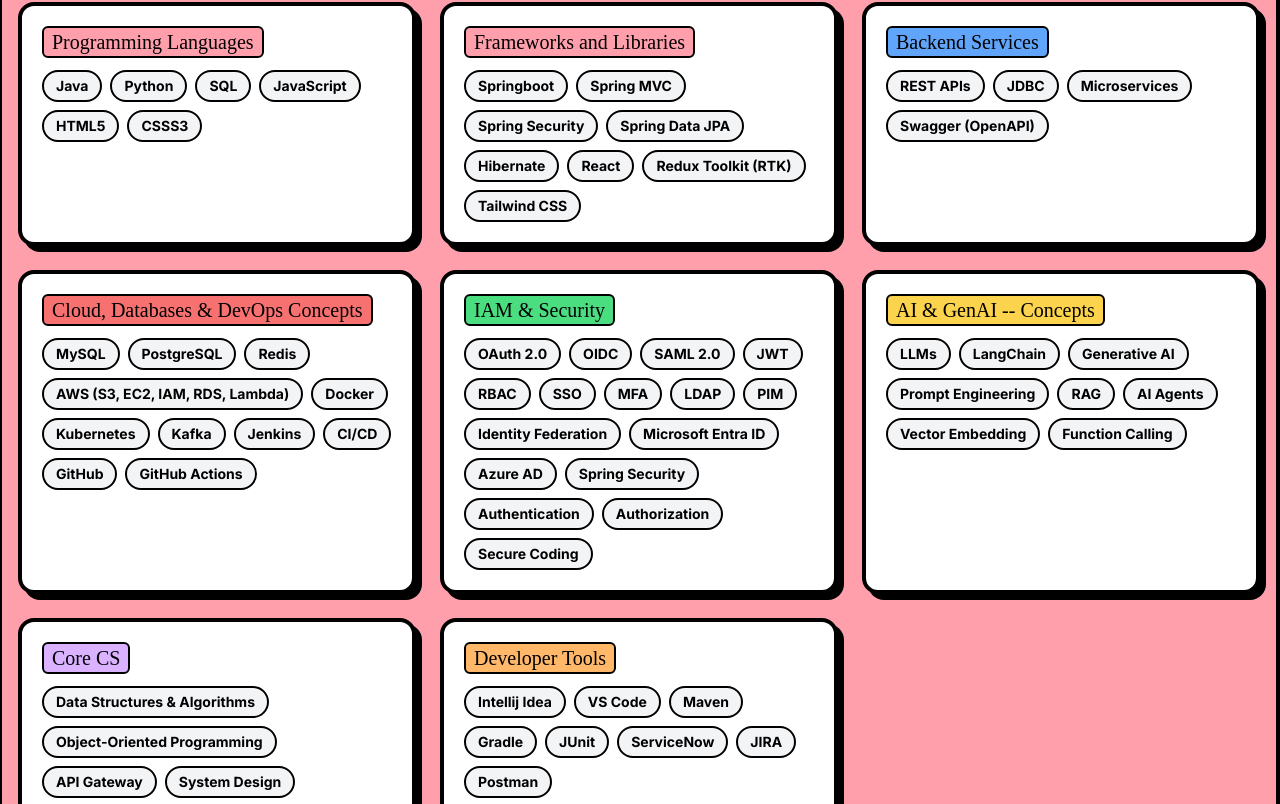
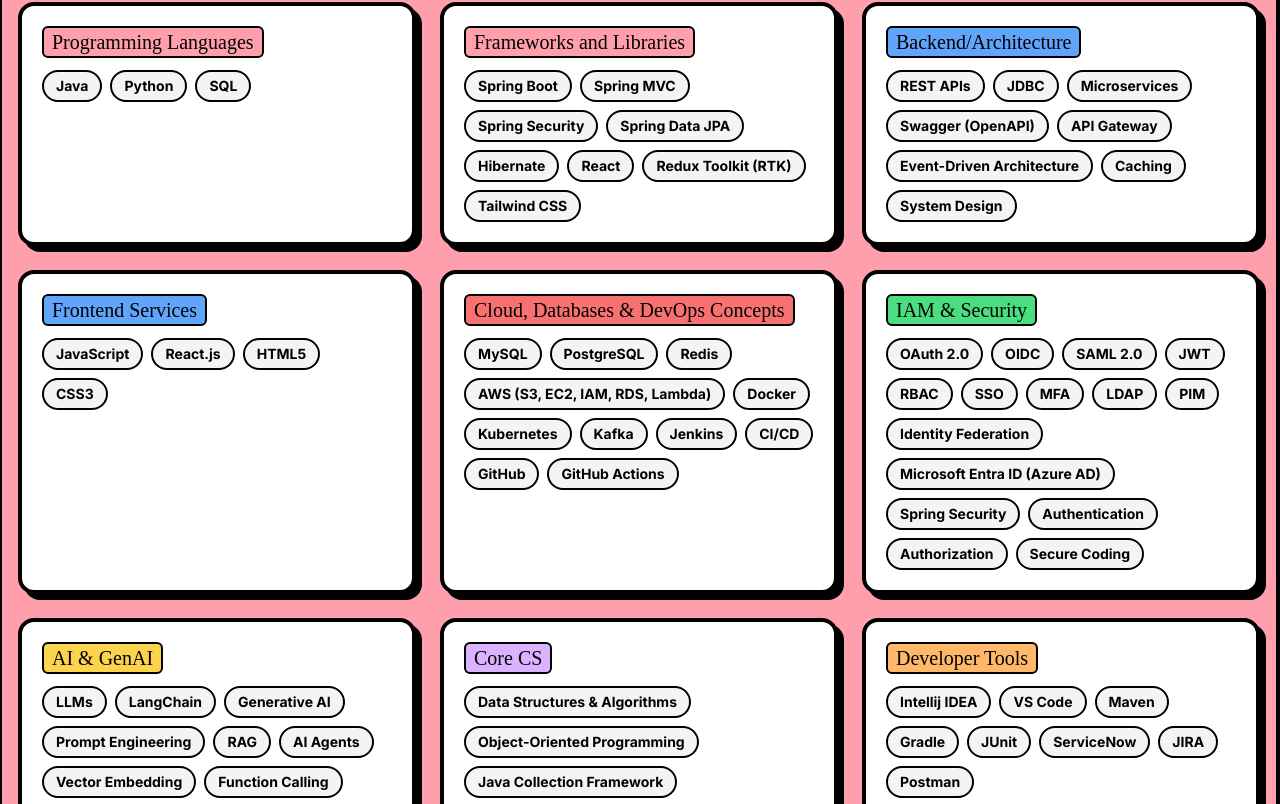
Before and after one commit to rajSunny5714/new-portfolio, a React (Vite) app: page / in a window 1280 px wide. Shown: the part 2640-3444 px from the top of the page. Built offline with nearby package versions, Linux system fonts and the light colour scheme; the HTML template or start-up script is replaced by a standard one; a web font is replaced by a local one.

Commit message:
Refactor Skills component and update skill categories

```diff
--- a/src/components/sections/Skills.tsx
+++ b/src/components/sections/Skills.tsx
@@ -47,9 +47,6 @@ const Skills = () => {
               'Java',
               'Python',
               'SQL',
-              'JavaScript',
-              'HTML5',
-              'CSSS3',
             ]}
           />
 
@@ -57,7 +54,7 @@ const Skills = () => {
             title="Frameworks and Libraries"
             color="bg-custom-pink"
             skills={[
-              'Springboot',
+              'Spring Boot',
               'Spring MVC',
               'Spring Security',
               'Spring Data JPA',
@@ -69,15 +66,31 @@ const Skills = () => {
           />
 
           <SkillCategory
-            title="Backend Services"
+            title="Backend/Architecture"
             color="bg-custom-blue"
             skills={[
               'REST APIs',
               'JDBC',
               'Microservices',
               'Swagger (OpenAPI)',
+              'API Gateway',
+              'Event-Driven Architecture',
+              'Caching',
+              'System Design',
             ]}
           />
+
+        <SkillCategory
+            title="Frontend Services"
+            color="bg-custom-blue"
+            skills={[
+              'JavaScript',
+              'React.js',
+              'HTML5',
+              'CSS3',
+            ]}
+          />
+
         <SkillCategory
             title="Cloud, Databases & DevOps Concepts"
             color="bg-custom-red"
@@ -110,8 +123,7 @@ const Skills = () => {
               'LDAP',
               'PIM',
               'Identity Federation',
-              'Microsoft Entra ID',
-              'Azure AD',
+              'Microsoft Entra ID (Azure AD)',
               'Spring Security',
               'Authentication',
               'Authorization',
@@ -120,7 +132,7 @@ const Skills = () => {
           />
 
           <SkillCategory
-            title="AI & GenAI -- Concepts"
+            title="AI & GenAI"
             color="bg-custom-yellow"
             skills={[
               'LLMs',
@@ -140,10 +152,7 @@ const Skills = () => {
             skills={[
               'Data Structures & Algorithms',
               'Object-Oriented Programming',
-              'API Gateway',
-              'System Design',
-              'Event-Driven Architecture',
-              'Caching',
+              'Java Collection Framework',
             ]}
           />
 
@@ -151,7 +160,7 @@ const Skills = () => {
             title="Developer Tools"
             color="bg-orange-300"
             skills={[
-              'Intellij Idea',
+              'Intellij IDEA',
               'VS Code',
               'Maven',
               'Gradle',
```
